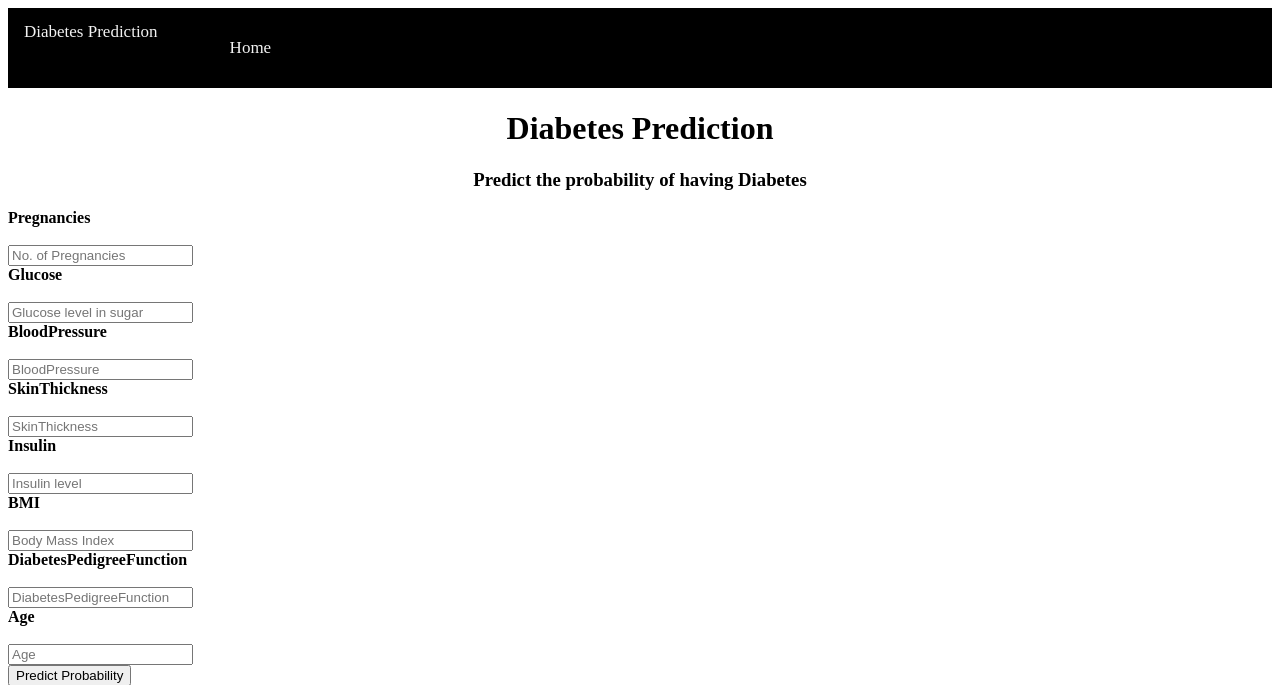
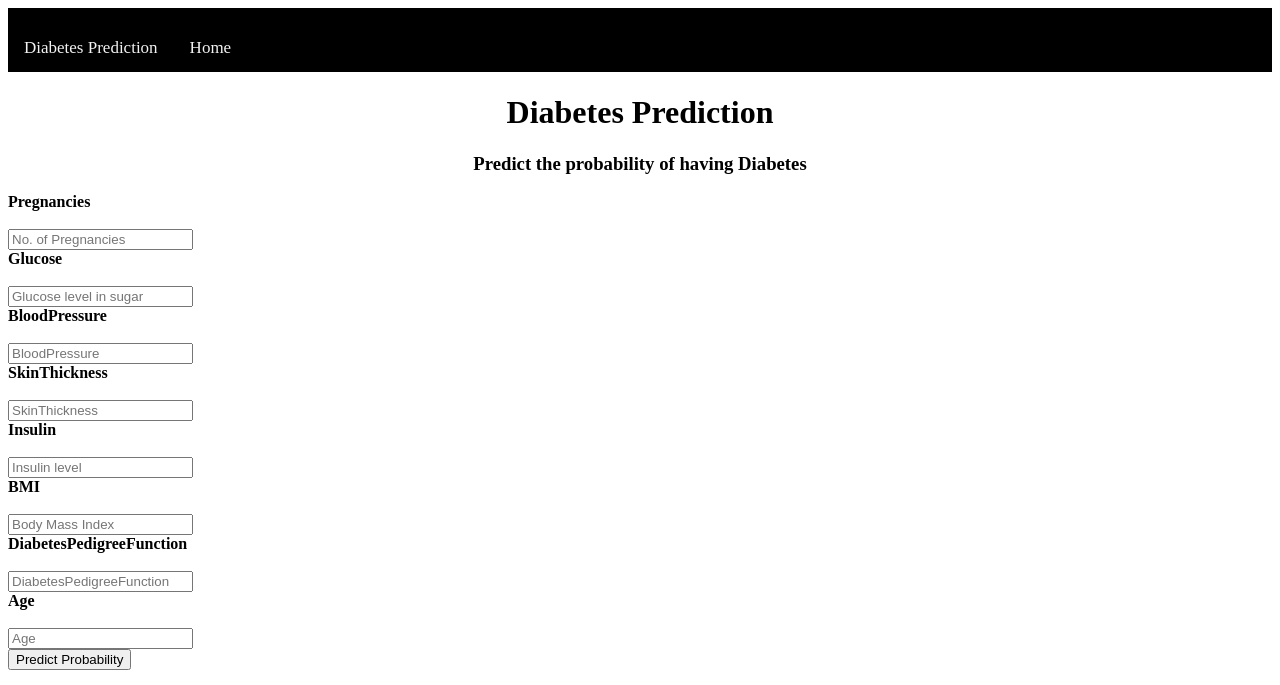
Before and after one commit to shwetathikekar/FRT_Diabetes_Prediction_Project, a Python web app: template templates/index.html in a window 1280 px wide. Shown: the top 685 px of the page. Run offline with Jinja, Linux system fonts and the light colour scheme; the template is opened without the code that fills it, so the values that code supplies are empty; some libraries are stand-ins or nearby versions.

Commit message:
nav fixed 2

```diff
--- a/templates/index.html
+++ b/templates/index.html
@@ -13,8 +13,8 @@
 <body>
   <nav class="navigation">
     <div class="nav-wrapper container"><a href="#">Diabetes Prediction</a>
-      <ul style=" float: left;">
-        <li><a href="#">Home</a></li>
+      <ul >
+        <li><a style=" float: left;" href="#">Home</a></li>
       </ul>
 
   </nav>
```
